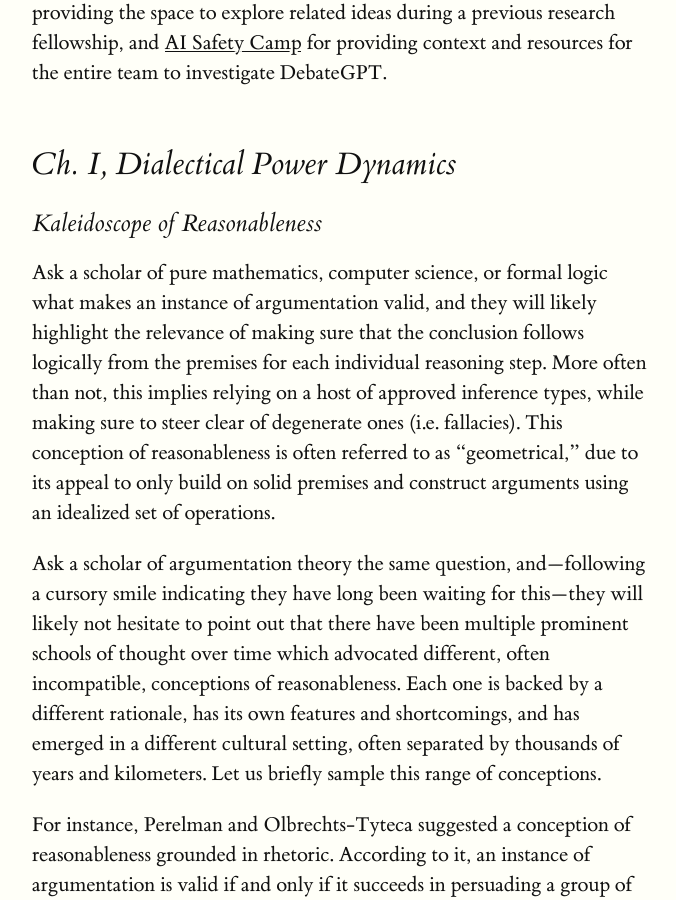
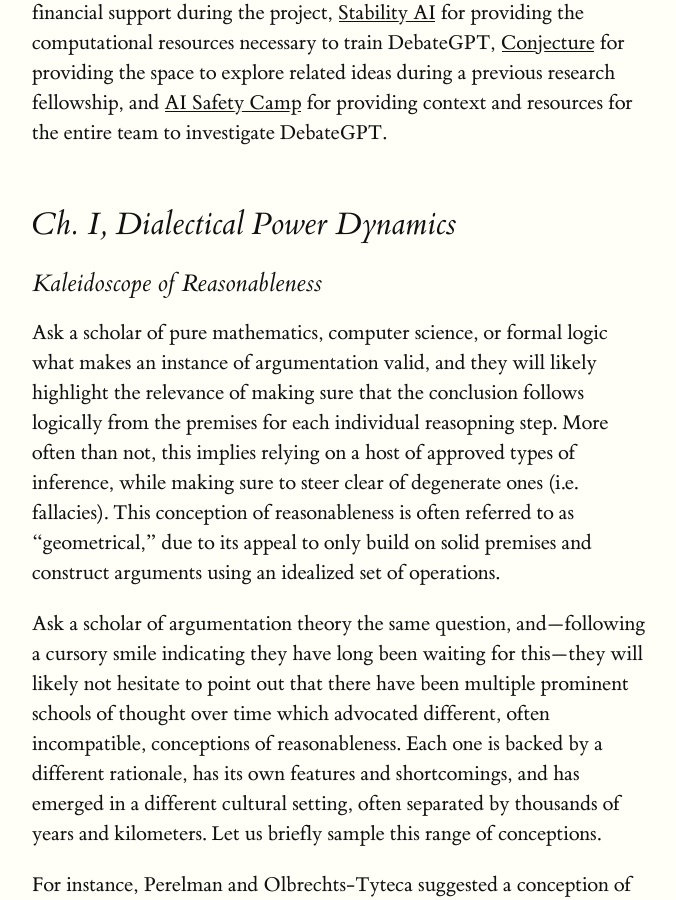
Before and after one commit to paulbricman/wipwebsite, a Jekyll site: the page built from chronicom/dialectics.md, in a window 1280 px wide and 900 px high, scrolled down 3582 px. Shown: the whole window, without its empty margins (48-724 px from the left). Built offline with Jekyll 4.4.1, drawn with Linux system fonts in a browser that asks for light colours; formulas are drawn with MathJax 3; some of the changed text lies outside the part shown.

Commit message:
feat: update dialectics notice

```diff
--- a/chronicom/dialectics.md
+++ b/chronicom/dialectics.md
@@ -8,7 +8,7 @@
 
 ## Important Notice
 
-**This document is currently a work in progress. Please refrain from sharing it before it gets published, for ensuring an optimal reading experience.**
+**This document is currently a work in progress. Please refrain from sharing it before it gets published, for ensuring an optimal reading experience.** Still, if you are reading this in the interval of 5-19 January, consider joining me in the interdisciplinary audit documented in the final chapter by applying [here](https://aisafety.camp/).
 
 ## Reception
 
@@ -73,7 +73,7 @@
 
 ### Kaleidoscope of Reasonableness
 
-Ask a scholar of pure mathematics, computer science, or formal logic what makes an instance of argumentation valid, and they will likely highlight the relevance of making sure that the conclusion follows logically from the premises for each individual reasoning step. More often than not, this implies relying on a host of approved inference types, while making sure to steer clear of degenerate ones (i.e. fallacies). This conception of reasonableness is often referred to as "geometrical," due to its appeal to only build on solid premises and construct arguments using an idealized set of operations.
+Ask a scholar of pure mathematics, computer science, or formal logic what makes an instance of argumentation valid, and they will likely highlight the relevance of making sure that the conclusion follows logically from the premises for each individual reasopning step. More often than not, this implies relying on a host of approved types of inference, while making sure to steer clear of degenerate ones (i.e. fallacies). This conception of reasonableness is often referred to as "geometrical," due to its appeal to only build on solid premises and construct arguments using an idealized set of operations.
 
 Ask a scholar of argumentation theory the same question, and—following a cursory smile indicating they have long been waiting for this—they will likely not hesitate to point out that there have been multiple prominent schools of thought over time which advocated different, often incompatible, conceptions of reasonableness. Each one is backed by a different rationale, has its own features and shortcomings, and has emerged in a different cultural setting, often separated by thousands of years and kilometers. Let us briefly sample this range of conceptions.
 
```
